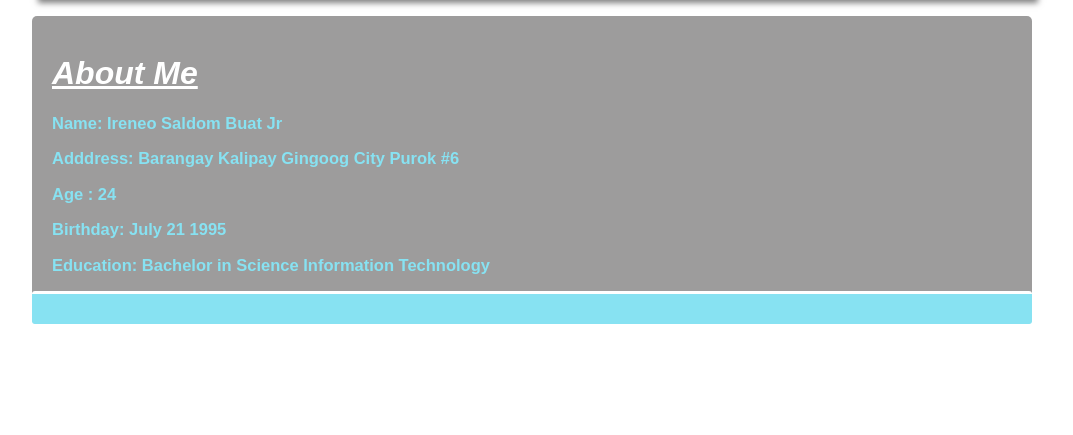
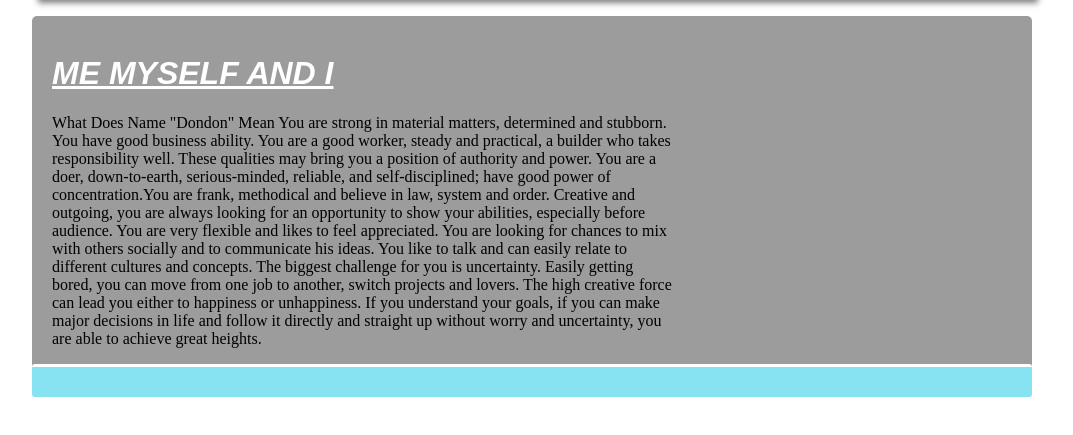
Before and after one commit to fairphantom/PROF-ELECT-WS101, a plain HTML site: page home.html in a window 1280 px wide. Shown: the part 311-746 px from the top of the page, without its empty margins (108-1181 px from the left). Drawn offline with Linux system fonts and the light colour scheme.

```diff
--- a/home.html
+++ b/home.html
@@ -28,12 +28,11 @@
 	<br>
 
 		<div class="rightcol">
-			<i><h1 class="About">About Me</h1></i>
-			<p class="AB">Name: Ireneo Saldom Buat Jr<br> </p>
-			<p class="AB">Adddress: Barangay Kalipay Gingoog City Purok #6<br> </p>
-			<p class="AB">Age : 24<br> </p>
-			<p class="AB">Birthday: July 21 1995<br> </p>
-			<p class="AB">Education: Bachelor in Science Information Technology<br> </p>
+			<i><h1 class="About"> ME MYSELF AND I</h1></i>
+			<p><h2></h2> </p>
+			<p>What Does Name "Dondon" Mean
+				You are strong in material matters, determined and stubborn. You have good business ability. You are a good worker, steady and practical, a builder who takes responsibility well. These qualities may bring you a position of authority and power. You are a doer, down-to-earth, serious-minded, reliable, and self-disciplined; have good power of concentration.You are frank, methodical and believe in law, system and order.
+				Creative and outgoing, you are always looking for an opportunity to show your abilities, especially before audience. You are very flexible and likes to feel appreciated. You are looking for chances to mix with others socially and to communicate his ideas. You like to talk and can easily relate to different cultures and concepts. The biggest challenge for you is uncertainty. Easily getting bored, you can move from one job to another, switch projects and lovers. The high creative force can lead you either to happiness or unhappiness. If you understand your goals, if you can make major decisions in life and follow it directly and straight up without worry and uncertainty, you are able to achieve great heights.</p>
 		</div>
 		<div class="footer">
 
```
